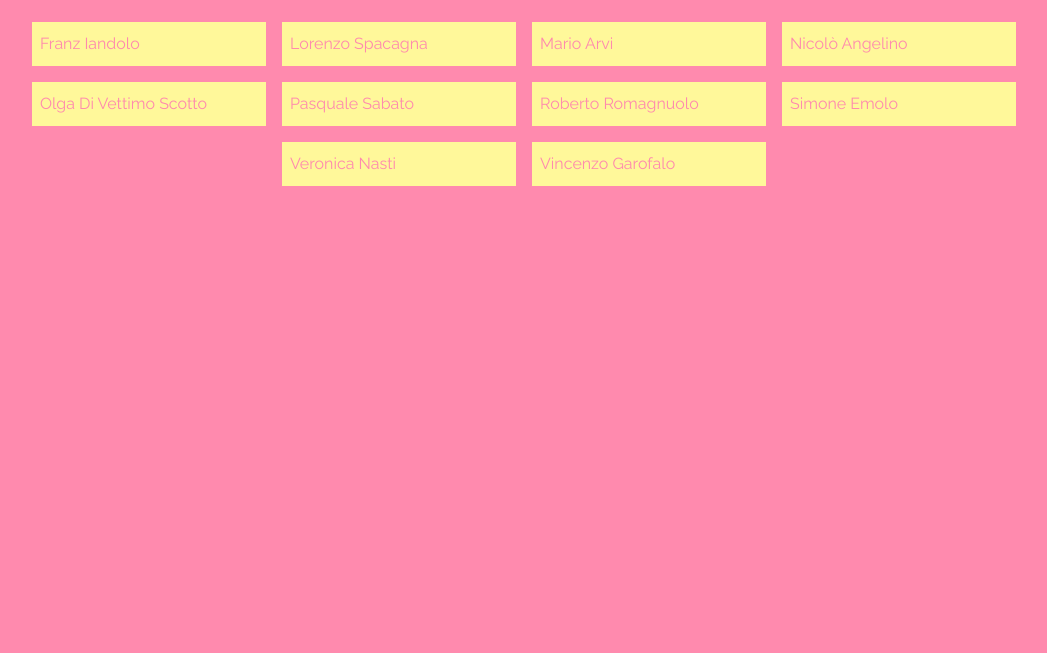
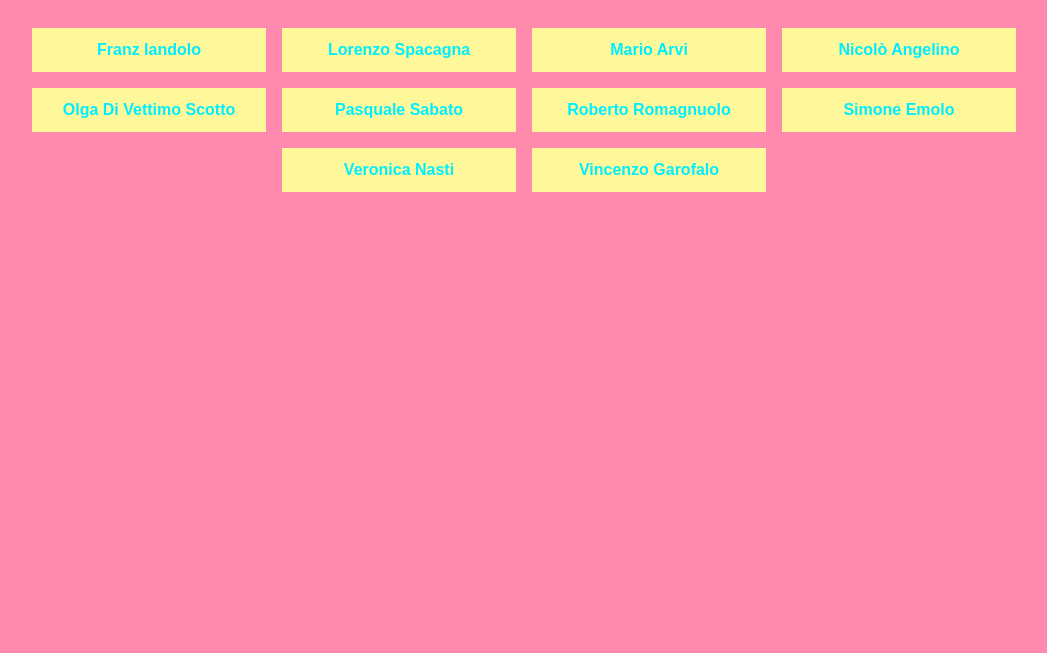
Before and after one commit to Buchettoxpopo/noniomanoi, a plain HTML site: page index.html in a window 1280 px wide. Shown: the part 147-800 px from the top of the page, without its empty margins (116-1163 px from the left). Drawn offline with Linux system fonts and the light colour scheme; a web font is replaced by a local one.

Commit message:
Add files via upload

```diff
--- a/demo.css
+++ b/demo.css
@@ -22,10 +22,13 @@ article, header, section, aside, details, figcaption, figure, footer, header, hg
 }
 body {
     background:#ff8aae none repeat scroll 0 0;
-    color: #ff8aae;
-    font-family: "Raleway",sans-serif;
+    color: #00eeff;
+    font-family: Arial, Helvetica, sans-serif;
     font-size: 100%;
     line-height: 24px;
+    font-weight: bold;
+    text-align: center;
+    font
     margin: 0;
 	padding:0;
 }
```
